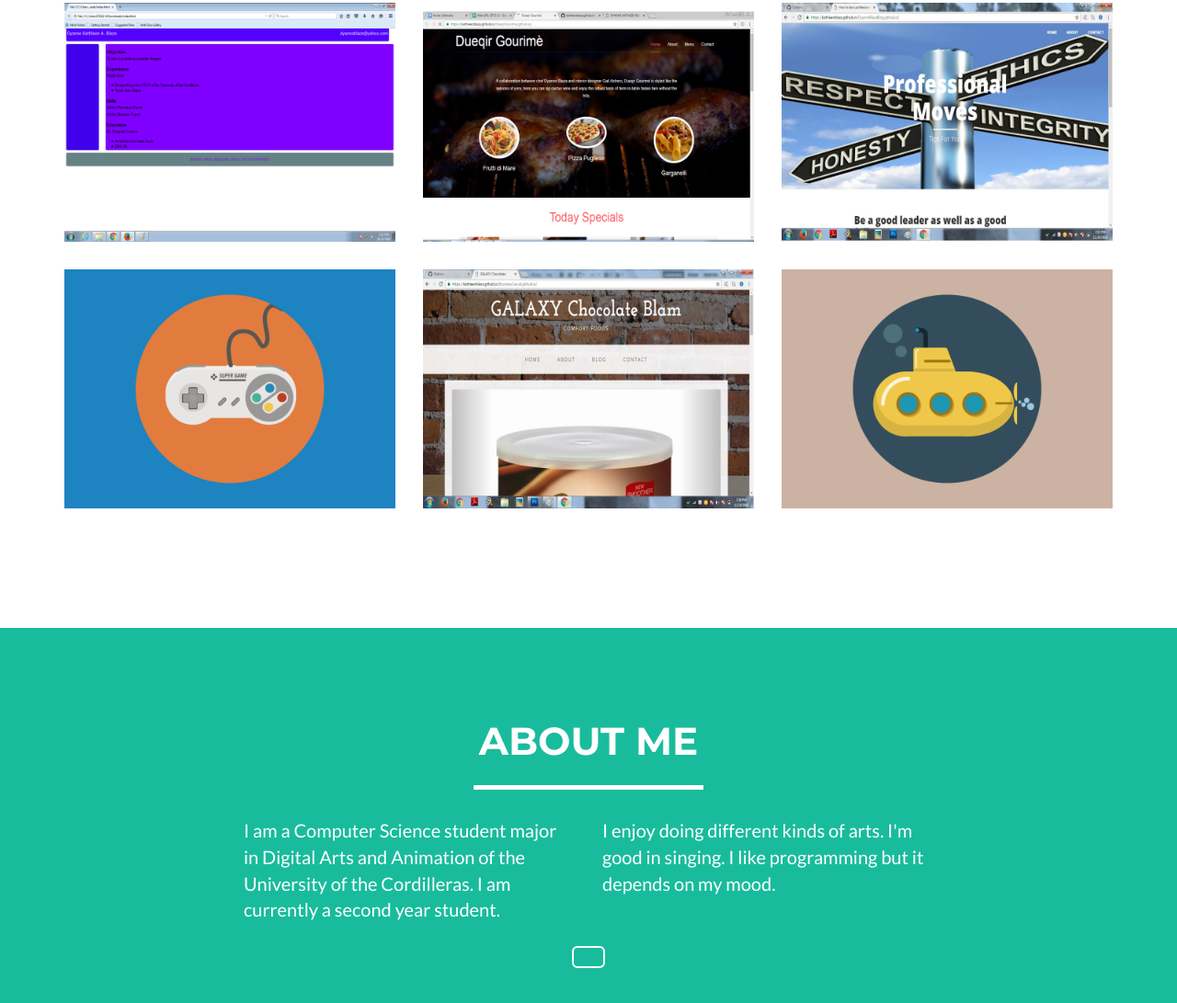
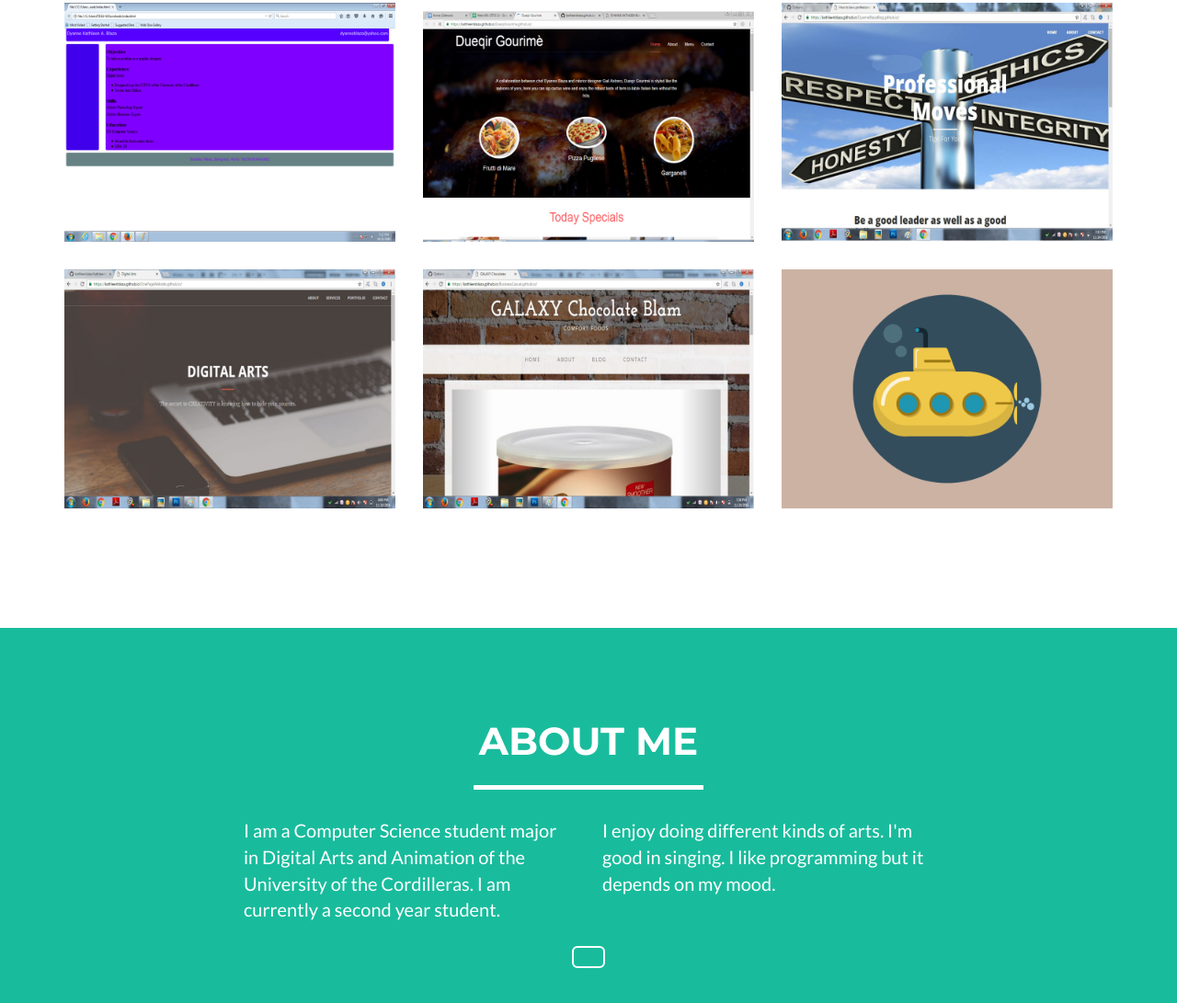
Before and after one commit to kathleenblaza/kathleenblaza.github.io, a website: page index.html in a window 1280 px wide. Shown: the part 1756-2847 px from the top of the page at 92% size. Drawn offline with nearby package versions, Linux system fonts and the light colour scheme.

Commit message:
Update index.html

```diff
--- a/index.html
+++ b/index.html
@@ -122,7 +122,7 @@
                                 <i class="fa fa-search-plus fa-3x"></i>
                             </div>
                         </div>
-                        <img src="img/portfolio/game.png" class="img-responsive" alt="">
+                        <img src="img/portfolio/DG.jpg" class="img-responsive" alt="">
                     </a>
                 </div>
                 <div class="col-sm-4 portfolio-item">
@@ -366,7 +366,7 @@
                         <div class="modal-body">
                             <h2>DIGITAL ARTS</h2>
                             <hr class="star-primary">
-                            <img src="img/portfolio/game.png" class="img-responsive img-centered" alt="">
+                            <img src="img/portfolio/DG.png" class="img-responsive img-centered" alt="">
 
                             <ul class="list-inline item-details">
                                 <li>Click here:
```
